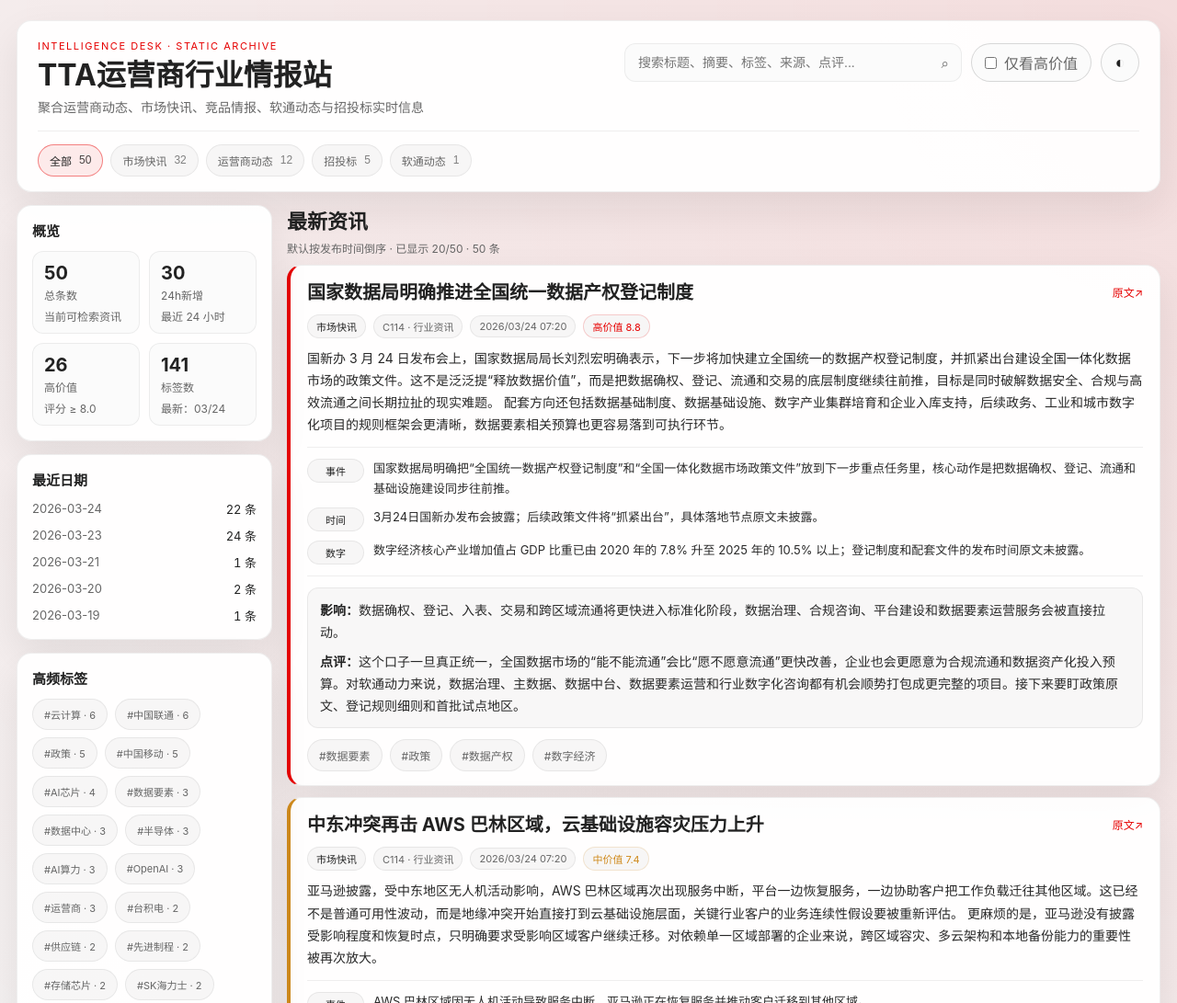
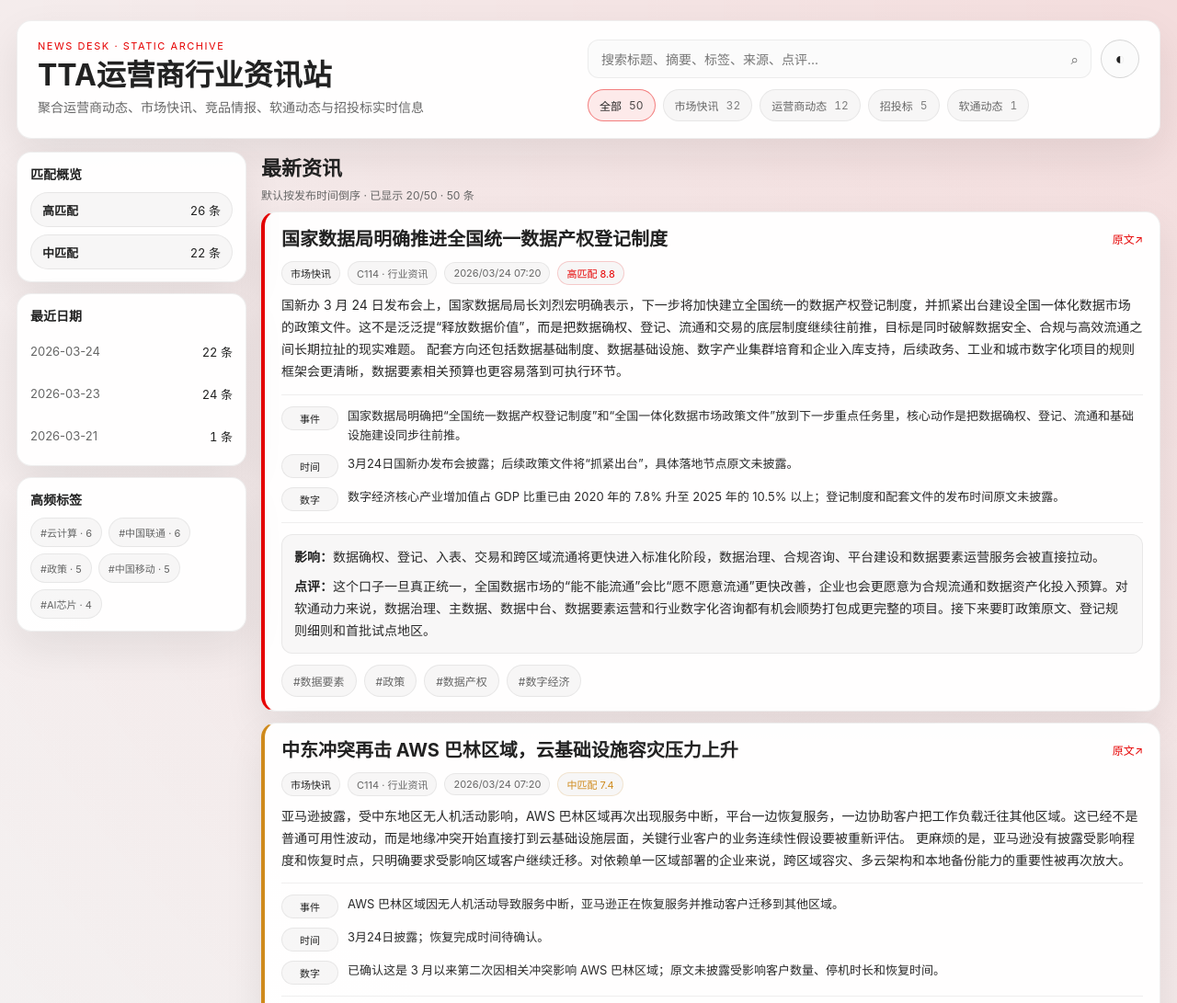
Before and after one commit to arubachen/openclaw-news-site, a website: page index.html in a window 1280 px wide. Shown: the top 1091 px of the page at 92% size. Drawn offline with Linux system fonts and the light colour scheme.

Commit message:
chore: sync news-site content (2026-03-24 16:17:38 +0800)

```diff
--- a/app.js
+++ b/app.js
@@ -11,7 +11,7 @@ const state = {
   items: [],
   query: '',
   activeChannel: '全部',
-  onlyHighValue: false,
+  scoreFilter: '全部',
   themeMode: 'system',
   visibleCount: PAGE_SIZE,
 };
@@ -20,12 +20,10 @@ const els = {
   root: document.querySelector('#content-root'),
   routeTitle: document.querySelector('#route-title'),
   channelChips: document.querySelector('#channel-chips'),
-  overviewSummary: document.querySelector('#overview-summary'),
+  scoreSummary: document.querySelector('#score-summary'),
   dateLinks: document.querySelector('#date-links'),
   tagCloud: document.querySelector('#tag-cloud'),
   searchInput: document.querySelector('#search-input'),
-  highValueToggle: document.querySelector('#high-value-toggle'),
-  highValueLabel: document.querySelector('#high-value-label'),
   themeToggle: document.querySelector('#theme-toggle'),
 };
 
@@ -39,11 +37,6 @@ const fmtDate = (value) => new Date(value).toLocaleString('zh-CN', {
   minute: '2-digit',
 });
 
-const fmtShortDate = (value) => new Date(value).toLocaleDateString('zh-CN', {
-  month: '2-digit',
-  day: '2-digit',
-});
-
 const esc = (value = '') => String(value)
   .replaceAll('&', '&amp;')
   .replaceAll('<', '&lt;')
@@ -51,8 +44,8 @@ const esc = (value = '') => String(value)
   .replaceAll('"', '&quot;');
 
 const slugifyHash = (text) => encodeURIComponent(text);
-const readHash = () => (window.location.hash || '#/').replace(/^#/, '');
-const scoreTone = (score = 0) => score >= 8 ? '高价值' : score >= 7 ? '中价值' : '一般';
+const readHash = () => (window.location.hash || '#/all').replace(/^#/, '');
+const scoreTone = (score = 0) => score >= 8 ? '高匹配' : score >= 7 ? '中匹配' : '一般';
 const scoreColor = (score = 0) => score >= 8 ? 'var(--high)' : score >= 7 ? 'var(--warn)' : 'var(--good)';
 const scoreClass = (score = 0) => score >= 8 ? 'score-high' : score >= 7 ? 'score-mid' : 'score-low';
 
@@ -82,10 +75,7 @@ function humanizeComment(value = '') {
     /^(?:这不只是|这不单是)\s*[^，。；]+(?:，|,|、)?(?:更是|更意味着)\s*/u,
   ];
 
-  for (const pattern of patterns) {
-    text = text.replace(pattern, '');
-  }
-
+  for (const pattern of patterns) text = text.replace(pattern, '');
   text = text.replace(/^(?:而是|而在于|意味着|说明)\s*/u, '');
   text = text.replace(/^[，,。；、\s]+/u, '');
   return text.trim();
@@ -123,11 +113,6 @@ function initTheme() {
   });
 }
 
-function updateHighValueToggle() {
-  if (els.highValueToggle) els.highValueToggle.checked = state.onlyHighValue;
-  els.highValueLabel?.classList.toggle('active', state.onlyHighValue);
-}
-
 function buildDisplayFacts(item) {
   const facts = Array.isArray(item.facts) ? item.facts : [];
   const valuesByLabel = new Map(facts.map((fact) => [String(fact.label || '').trim(), String(fact.value || '').trim()]));
@@ -155,37 +140,15 @@ function buildDisplayFacts(item) {
   };
 }
 
-function summarize() {
-  const items = state.items;
-  const tagsCount = new Set(items.flatMap((item) => item.tags || [])).size;
-  const last24h = items.filter((item) => Date.now() - new Date(item.publishedAt).getTime() <= 24 * 60 * 60 * 1000).length;
-  const highScore = items.filter((item) => Number(item.score || 0) >= 8).length;
-  const latest = items[0]?.publishedAt;
-
-  els.overviewSummary.innerHTML = [
-    { label: '总条数', value: items.length, note: '当前可检索资讯' },
-    { label: '24h新增', value: last24h, note: '最近 24 小时' },
-    { label: '高价值', value: highScore, note: '评分 ≥ 8.0' },
-    { label: '标签数', value: tagsCount, note: latest ? `最新：${fmtShortDate(latest)}` : '标签覆盖' },
-  ].map((item) => `
-    <div class="mini-stat">
-      <strong>${esc(item.value)}</strong>
-      <span>${esc(item.label)}</span>
-      <em>${esc(item.note)}</em>
-    </div>
-  `).join('');
-}
-
 function renderChannelChips() {
   const counts = new Map();
   state.items.forEach((item) => counts.set(item.channel, (counts.get(item.channel) || 0) + 1));
   const channels = ['全部', ...new Set(state.items.map((item) => item.channel))];
+
   els.channelChips.innerHTML = channels.map((channel) => {
-    const count = channel === '全部'
-      ? state.items.length
-      : (counts.get(channel) || 0);
+    const count = channel === '全部' ? state.items.length : (counts.get(channel) || 0);
     return `
-      <button class="chip ${state.activeChannel === channel ? 'active' : ''}" data-channel="${esc(channel)}">
+      <button class="chip ${state.activeChannel === channel ? 'active' : ''}" data-channel="${esc(channel)}" type="button">
         <span>${esc(channel)}</span>
         <em>${count}</em>
       </button>
@@ -195,15 +158,14 @@ function renderChannelChips() {
   els.channelChips.querySelectorAll('[data-channel]').forEach((button) => {
     button.addEventListener('click', () => {
       const channel = button.dataset.channel;
-      window.location.hash = channel === '全部'
-        ? '#/all'
-        : `#/channel/${slugifyHash(channel)}`;
+      state.visibleCount = PAGE_SIZE;
+      window.location.hash = channel === '全部' ? '#/all' : `#/channel/${slugifyHash(channel)}`;
     });
   });
 }
 
-function renderSidebar() {
-  const dates = [...new Set(state.items.map((item) => item.publishedAt.slice(0, 10)))].sort().reverse();
+function renderSidebarStatic() {
+  const dates = [...new Set(state.items.map((item) => item.publishedAt.slice(0, 10)))].sort().reverse().slice(0, 3);
   els.dateLinks.innerHTML = dates.map((day) => `
     <a href="#/date/${day}">
       <span>${day}</span>
@@ -213,7 +175,7 @@ function renderSidebar() {
 
   const tagCounts = new Map();
   state.items.flatMap((item) => item.tags || []).forEach((tag) => tagCounts.set(tag, (tagCounts.get(tag) || 0) + 1));
-  const tags = [...tagCounts.entries()].sort((a, b) => b[1] - a[1]).slice(0, 24);
+  const tags = [...tagCounts.entries()].sort((a, b) => b[1] - a[1]).slice(0, 5);
   els.tagCloud.innerHTML = tags.map(([tag, count]) => `<a class="chip" href="#/tag/${slugifyHash(tag)}">#${esc(tag)} · ${count}</a>`).join('');
 }
 
@@ -232,22 +194,83 @@ function matchesQuery(item, query) {
   return blob.includes(query.toLowerCase());
 }
 
-function matchesScore(item) {
-  return !state.onlyHighValue || Number(item.score || 0) >= 8;
+function matchesScore(item, scoreFilter = state.scoreFilter) {
+  const score = Number(item.score || 0);
+  if (scoreFilter === '高匹配') return score >= 8;
+  if (scoreFilter === '中匹配') return score >= 7 && score < 8;
+  return true;
 }
 
-function filteredItems(extraFilter = () => true) {
-  return state.items
-    .filter((item) => state.activeChannel === '全部' || item.channel === state.activeChannel)
+function getRouteContext() {
+  const raw = readHash();
+  const [_, route = 'all', value = ''] = raw.split('/');
+
+  if (route === 'article' && value) {
+    const item = state.items.find((entry) => entry.slug === decodeURIComponent(value));
+    if (!item) return { kind: 'missing', title: '文章不存在', description: '请返回列表重新选择', items: [], baseItems: [] };
+    state.activeChannel = item.channel;
+    const baseItems = state.items.filter((entry) => entry.channel === item.channel);
+    return { kind: 'article', item, title: item.title, description: `${item.channel} · ${fmtDate(item.publishedAt)}`, items: [item], baseItems };
+  }
+
+  let extraFilter = () => true;
+  let title = '最新资讯';
+  let description = '默认按发布时间倒序';
+  state.activeChannel = '全部';
+
+  if (route === 'channel' && value) {
+    state.activeChannel = decodeURIComponent(value);
+    const channel = state.activeChannel;
+    extraFilter = (item) => item.channel === channel;
+    title = `频道：${channel}`;
+    description = '按频道查看';
+  } else if (route === 'tag' && value) {
+    const tag = decodeURIComponent(value);
+    extraFilter = (item) => (item.tags || []).includes(tag);
+    title = `标签：#${tag}`;
+    description = '按标签查看';
+  } else if (route === 'date' && value) {
+    const day = decodeURIComponent(value);
+    extraFilter = (item) => item.publishedAt.startsWith(day);
+    title = `归档：${day}`;
+    description = '按日期查看';
+  }
+
+  const baseItems = state.items
     .filter((item) => matchesQuery(item, state.query))
-    .filter(matchesScore)
     .filter(extraFilter)
     .sort((a, b) => new Date(b.publishedAt) - new Date(a.publishedAt));
+
+  const items = baseItems.filter((item) => matchesScore(item));
+  return { kind: 'list', title, description, items, baseItems };
+}
+
+function renderScoreSummary(baseItems) {
+  const scores = [
+    { label: '高匹配', className: 'score-high', count: baseItems.filter((item) => Number(item.score || 0) >= 8).length },
+    { label: '中匹配', className: 'score-mid', count: baseItems.filter((item) => Number(item.score || 0) >= 7 && Number(item.score || 0) < 8).length },
+  ];
+
+  els.scoreSummary.innerHTML = scores.map((item) => `
+    <button type="button" class="metric-link ${item.className} ${state.scoreFilter === item.label ? 'active' : ''}" data-score="${item.label}">
+      <strong>${item.label}</strong>
+      <span>${item.count} 条</span>
+    </button>
+  `).join('');
+
+  els.scoreSummary.querySelectorAll('[data-score]').forEach((button) => {
+    button.addEventListener('click', () => {
+      const target = button.dataset.score;
+      state.scoreFilter = state.scoreFilter === target ? '全部' : target;
+      state.visibleCount = PAGE_SIZE;
+      renderRoute();
+    });
+  });
 }
 
 function renderRouteTitle(title, description = '', totalCount = 0, visibleCount = totalCount) {
   const chips = [];
-  if (state.onlyHighValue) chips.push('仅看高价值');
+  if (state.scoreFilter !== '全部') chips.push(`匹配：${state.scoreFilter}`);
   if (state.query) chips.push(`检索：${state.query}`);
   if (visibleCount < totalCount) chips.push(`已显示 ${visibleCount}/${totalCount}`);
   const suffix = [description, chips.join(' · '), `${totalCount} 条`].filter(Boolean).join(' · ');
@@ -299,7 +322,7 @@ function renderCards(title, description, items) {
   renderRouteTitle(title, description, items.length, visibleItems.length);
 
   if (!items.length) {
-    els.root.innerHTML = `<div class="empty"><h3>没有匹配内容</h3><p>可以换个分类、关键词，或关掉高价值筛选再试。</p></div>`;
+    els.root.innerHTML = `<div class="empty"><h3>没有匹配内容</h3><p>可以换个资讯类型、关键词，或切一下高/中匹配再试。</p></div>`;
     return;
   }
 
@@ -337,13 +360,7 @@ function renderCards(title, description, items) {
   });
 }
 
-function renderArticle(slug) {
-  const item = state.items.find((entry) => entry.slug === slug);
-  if (!item) {
-    renderCards('文章不存在', '请返回列表重新选择', []);
-    return;
-  }
-
+function renderArticle(item) {
   const facts = buildDisplayFacts(item);
   renderRouteTitle(item.title, `${item.channel} · ${fmtDate(item.publishedAt)}`, 1, 1);
 
@@ -406,59 +423,29 @@ function renderArticle(slug) {
 }
 
 function renderRoute() {
-  const raw = readHash();
-  const [_, route = 'all', value = ''] = raw.split('/');
+  const context = getRouteContext();
+  renderChannelChips();
+  renderScoreSummary(context.baseItems || state.items);
 
-  renderChannelChips();
-  updateHighValueToggle();
-
-  if (route === 'article' && value) {
-    renderArticle(decodeURIComponent(value));
+  if (context.kind === 'article') {
+    renderArticle(context.item);
     return;
   }
 
-  if (route === 'channel' && value) {
-    state.activeChannel = decodeURIComponent(value);
-    renderChannelChips();
-    renderCards(`频道：${state.activeChannel}`, '按频道查看', filteredItems((item) => item.channel === state.activeChannel));
+  if (context.kind === 'missing') {
+    renderCards(context.title, context.description, []);
     return;
   }
 
-  if (route === 'tag' && value) {
-    const tag = decodeURIComponent(value);
-    state.activeChannel = '全部';
-    renderChannelChips();
-    renderCards(`标签：#${tag}`, '按标签查看', filteredItems((item) => item.tags.includes(tag)));
-    return;
-  }
-
-  if (route === 'date' && value) {
-    const day = decodeURIComponent(value);
-    state.activeChannel = '全部';
-    renderChannelChips();
-    renderCards(`归档：${day}`, '按日期查看', filteredItems((item) => item.publishedAt.startsWith(day)));
-    return;
-  }
-
-  state.activeChannel = '全部';
-  renderChannelChips();
-  renderCards('最新资讯', '默认按发布时间倒序', filteredItems());
+  renderCards(context.title, context.description, context.items);
 }
 
 async function bootstrap() {
   initTheme();
   const response = await fetch('./data/news.json');
   state.items = (await response.json()).sort((a, b) => new Date(b.publishedAt) - new Date(a.publishedAt));
-  summarize();
-  renderSidebar();
+  renderSidebarStatic();
   renderRoute();
-
-  els.highValueToggle?.addEventListener('change', (event) => {
-    state.onlyHighValue = event.target.checked;
-    state.visibleCount = PAGE_SIZE;
-    updateHighValueToggle();
-    renderRoute();
-  });
 
   els.searchInput?.addEventListener('input', (event) => {
     state.query = event.target.value.trim();
--- a/index.html
+++ b/index.html
@@ -5,7 +5,7 @@
     <meta name="viewport" content="width=device-width, initial-scale=1.0" />
     <meta name="color-scheme" content="light dark" />
     <meta name="theme-color" content="#e60000" />
-    <title>TTA运营商行业情报站</title>
+    <title>TTA运营商行业资讯站</title>
     <meta
       name="description"
       content="聚合运营商动态、市场快讯、竞品情报、软通动态与招投标实时信息。"
@@ -18,12 +18,13 @@
       <header class="masthead">
         <div class="masthead-main">
           <div class="brand-block">
-            <p class="eyebrow">INTELLIGENCE DESK · STATIC ARCHIVE</p>
-            <h1>TTA运营商行业情报站</h1>
+            <p class="eyebrow">NEWS DESK · STATIC ARCHIVE</p>
+            <h1>TTA运营商行业资讯站</h1>
             <p class="subline">聚合运营商动态、市场快讯、竞品情报、软通动态与招投标实时信息</p>
           </div>
 
           <div class="header-controls">
+            <div class="search-control-row">
               <div class="toolbar-search compact-search">
                 <div class="search-input-wrap">
                   <input id="search-input" type="search" placeholder="搜索标题、摘要、标签、来源、点评..." />
@@ -31,37 +32,33 @@
                 </div>
               </div>
 
-            <label id="high-value-label" class="high-value-toggle" for="high-value-toggle">
-              <input id="high-value-toggle" type="checkbox" />
-              <span>仅看高价值</span>
-            </label>
-
               <button id="theme-toggle" class="theme-toggle" type="button" aria-label="切换主题" title="切换主题"></button>
             </div>
+
+            <div class="type-tabs-row">
+              <div id="channel-chips" class="chips inline-chips"></div>
             </div>
-
-        <div class="masthead-tabs">
-          <div id="channel-chips" class="chips inline-chips"></div>
+          </div>
         </div>
       </header>
 
       <main class="layout">
         <aside class="sidebar">
-          <section class="panel overview-panel">
+          <section class="panel overview-panel compact-panel">
             <div class="panel-head">
-              <h3>概览</h3>
+              <h3>匹配概览</h3>
             </div>
-            <div id="overview-summary" class="overview-mini-grid"></div>
+            <div id="score-summary" class="stack-links metric-links"></div>
           </section>
 
-          <section class="panel">
+          <section class="panel compact-panel">
             <div class="panel-head">
               <h3>最近日期</h3>
             </div>
             <div id="date-links" class="stack-links"></div>
           </section>
 
-          <section class="panel">
+          <section class="panel compact-panel">
             <div class="panel-head">
               <h3>高频标签</h3>
             </div>
--- a/styles.css
+++ b/styles.css
@@ -2,7 +2,7 @@
   color-scheme: light;
   --bg: #f5f5f5;
   --bg-2: #ececec;
-  --panel: rgba(255, 255, 255, 0.94);
+  --panel: rgba(255, 255, 255, 0.95);
   --panel-strong: rgba(251, 251, 251, 0.98);
   --line: rgba(51, 51, 51, 0.08);
   --line-strong: rgba(51, 51, 51, 0.18);
@@ -45,6 +45,7 @@ body {
 }
 
 a { color: inherit; text-decoration: none; }
+button, input { font: inherit; }
 code {
   padding: 0.12rem 0.32rem;
   border-radius: 6px;
@@ -71,13 +72,13 @@ code {
 }
 
 .masthead {
-  padding: 20px 22px 16px;
+  padding: 20px 22px 18px;
 }
 
 .masthead-main {
   display: grid;
-  grid-template-columns: minmax(0, 1fr) minmax(360px, 560px);
-  gap: 18px;
+  grid-template-columns: minmax(320px, 1fr) minmax(420px, 600px);
+  gap: 20px;
   align-items: start;
 }
 
@@ -103,11 +104,17 @@ h1 {
 }
 
 .header-controls {
+  display: flex;
+  flex-direction: column;
+  gap: 12px;
+  min-width: 0;
+}
+
+.search-control-row {
   display: grid;
-  grid-template-columns: minmax(0, 1fr) auto auto;
+  grid-template-columns: minmax(0, 1fr) auto;
   gap: 10px;
   align-items: center;
-  padding-top: 4px;
 }
 
 .compact-search {
@@ -133,8 +140,8 @@ h1 {
 .search-input-wrap input:focus,
 .load-more-btn:focus,
 .theme-toggle:focus,
-.high-value-toggle:focus-within,
-.chip:focus {
+.chip:focus,
+.metric-link:focus {
   outline: none;
   border-color: color-mix(in srgb, var(--accent) 45%, transparent);
   box-shadow: 0 0 0 3px color-mix(in srgb, var(--accent) 14%, transparent);
@@ -148,31 +155,6 @@ h1 {
   color: var(--muted);
   font-size: 15px;
   pointer-events: none;
-}
-
-.high-value-toggle {
-  display: inline-flex;
-  align-items: center;
-  gap: 8px;
-  min-height: 42px;
-  padding: 0 14px;
-  border: 1px solid var(--line-strong);
-  border-radius: 999px;
-  background: var(--panel-strong);
-  cursor: pointer;
-  color: var(--muted);
-  white-space: nowrap;
-}
-
-.high-value-toggle input {
-  margin: 0;
-  accent-color: var(--accent);
-}
-
-.high-value-toggle.active {
-  color: var(--text);
-  border-color: color-mix(in srgb, var(--accent) 45%, transparent);
-  background: var(--accent-soft);
 }
 
 .theme-toggle {
@@ -194,10 +176,8 @@ h1 {
   background: var(--accent-soft);
 }
 
-.masthead-tabs {
-  margin-top: 14px;
-  padding-top: 14px;
-  border-top: 1px solid var(--line);
+.type-tabs-row {
+  min-width: 0;
 }
 
 .chips {
@@ -214,7 +194,8 @@ h1 {
 .meta-pill,
 .fact-key,
 .article-pill,
-.load-more-btn {
+.load-more-btn,
+.metric-link {
   display: inline-flex;
   align-items: center;
   border: 1px solid var(--line);
@@ -246,7 +227,7 @@ h1 {
 .layout {
   margin-top: 14px;
   display: grid;
-  grid-template-columns: 278px minmax(0, 1fr);
+  grid-template-columns: 250px minmax(0, 1fr);
   gap: 16px;
   align-items: start;
 }
@@ -257,20 +238,24 @@ h1 {
 }
 
 .panel {
-  padding: 16px;
-  margin-bottom: 14px;
+  padding: 14px;
+  margin-bottom: 12px;
+}
+
+.compact-panel {
+  padding: 13px 14px;
 }
 
 .panel-head {
   display: flex;
   justify-content: space-between;
   align-items: center;
-  margin-bottom: 12px;
+  margin-bottom: 10px;
 }
 
 .panel-head h3 {
   margin: 0;
-  font-size: 15px;
+  font-size: 14px;
 }
 
 .route-subtitle {
@@ -279,54 +264,62 @@ h1 {
   color: var(--muted);
 }
 
-.overview-mini-grid {
-  display: grid;
-  grid-template-columns: repeat(2, minmax(0, 1fr));
-  gap: 10px;
-}
-
-.mini-stat {
-  padding: 12px 12px 10px;
-  border-radius: 12px;
-  background: var(--panel-strong);
-  border: 1px solid var(--line);
-}
-
-.mini-stat strong {
-  display: block;
-  font-size: 20px;
-  line-height: 1.1;
-  margin-bottom: 4px;
-}
-
-.mini-stat span,
-.mini-stat em {
-  display: block;
-  color: var(--muted);
-  font-size: 12px;
-  font-style: normal;
-}
-
-.mini-stat em { margin-top: 6px; }
-
 .stack-links {
   display: flex;
   flex-direction: column;
-  gap: 10px;
+  gap: 8px;
 }
 
-.stack-links a {
+.stack-links a,
+.metric-link {
   display: flex;
   align-items: center;
   justify-content: space-between;
   gap: 10px;
+  min-height: 38px;
   font-size: 13px;
   color: var(--muted);
 }
 
-.stack-links a:hover { color: var(--text); }
-.stack-links a span:last-child { font-variant-numeric: tabular-nums; color: var(--text); }
-.tag-cloud .chip { font-size: 11px; }
+.metric-link {
+  width: 100%;
+  padding: 0 12px;
+  cursor: pointer;
+}
+
+.metric-link strong,
+.stack-links a:hover {
+  color: var(--text);
+}
+
+.metric-link span:last-child,
+.stack-links a span:last-child {
+  font-variant-numeric: tabular-nums;
+  color: var(--text);
+}
+
+.metric-link.active {
+  color: var(--text);
+  border-color: color-mix(in srgb, var(--accent) 46%, transparent);
+  background: var(--accent-soft);
+}
+
+.metric-link.score-high {
+  color: color-mix(in srgb, var(--high) 85%, var(--text));
+}
+
+.metric-link.score-mid {
+  color: color-mix(in srgb, var(--warn) 85%, var(--text));
+}
+
+.tag-cloud {
+  gap: 7px;
+}
+
+.tag-cloud .chip {
+  font-size: 11px;
+  padding: 7px 10px;
+}
 
 .route-title {
   margin-bottom: 10px;
@@ -543,24 +536,18 @@ h1 {
 }
 
 @media (max-width: 760px) {
-  .header-controls {
+  .search-control-row {
     grid-template-columns: 1fr;
-  }
-
-  .compact-search {
-    min-width: 100%;
-    width: 100%;
   }
 }
 
 @media (max-width: 640px) {
   .shell { padding: 16px 12px 28px; }
   h1 { font-size: 28px; }
-  .overview-mini-grid { grid-template-columns: 1fr 1fr; }
-  .fact-row { grid-template-columns: 56px 1fr; }
   .card-title-row,
   .article-title-row {
     flex-direction: column;
     align-items: flex-start;
   }
+  .fact-row { grid-template-columns: 56px 1fr; }
 }
```
Also changed, not shown: icon-preview.html (+19 -5 lines), assets/favicon-c.svg (added), assets/favicon-d.svg (added). Lines whose indentation alone changed are shown as unchanged.
